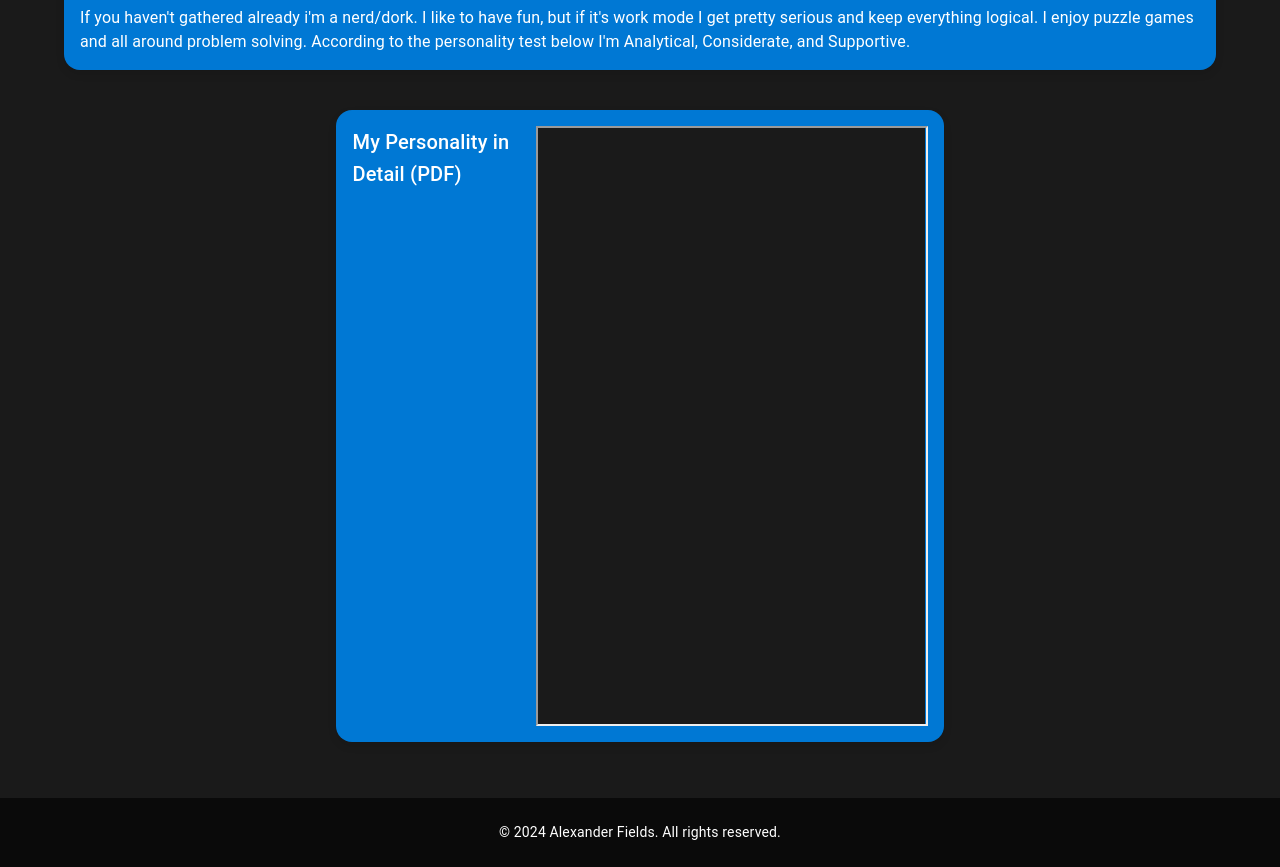
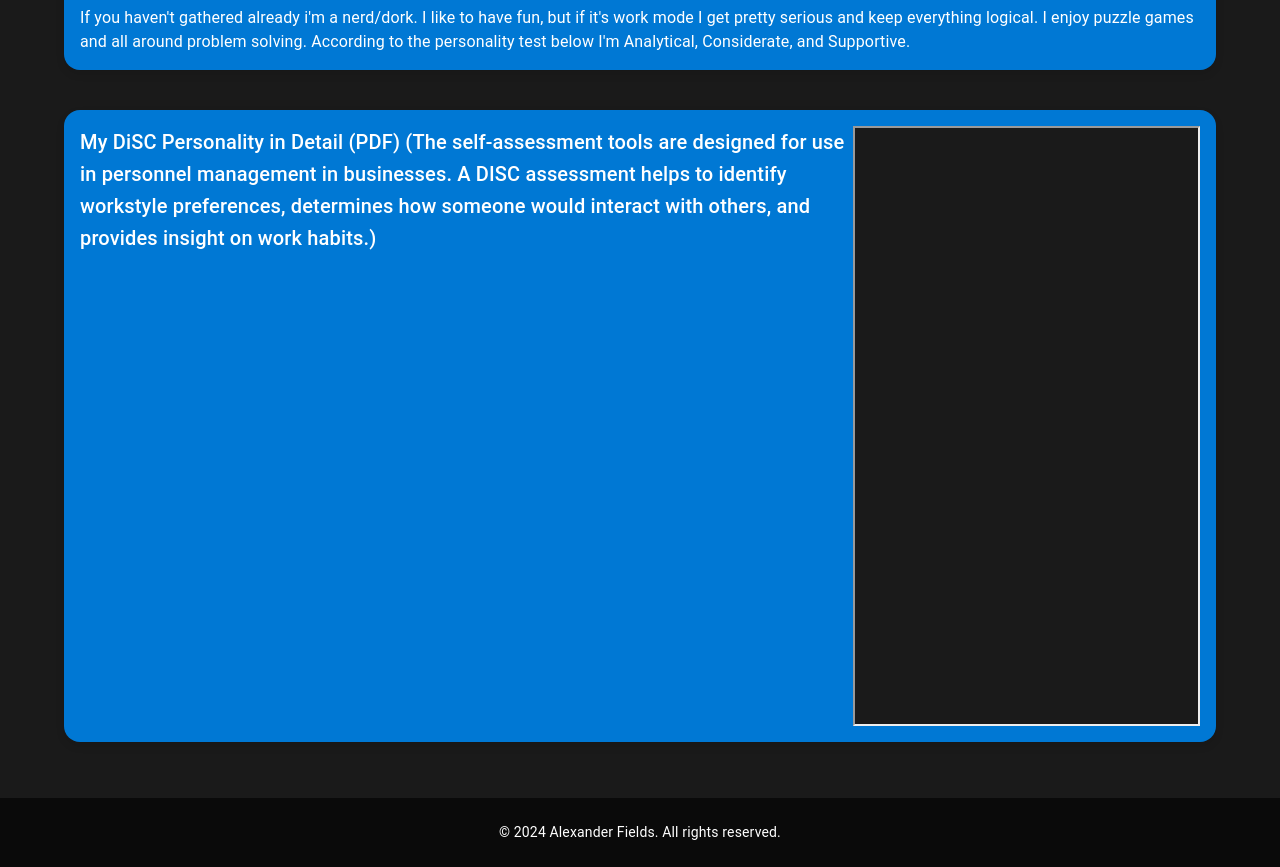
Before and after one commit to roku674/Website, a React (Create React App) app in the folder frontend/: page /personality in a window 1280 px wide. Shown: the part 980-1847 px from the top of the page. Built offline with nearby package versions, Linux system fonts and the light colour scheme; no server answers.

Commit message:
Update Personality.js

```diff
--- a/frontend/src/pages/Personality.js
+++ b/frontend/src/pages/Personality.js
@@ -60,7 +60,8 @@ const Personality = () => {
           <Grid item xs={12} md={8}>
             <Box className="bubble flex-start mb-4 p-3">
               <Typography variant="h6" gutterBottom>
-                My Personality in Detail (PDF)
+                My DiSC Personality in Detail (PDF)
+            (The self-assessment tools are designed for use in personnel management in businesses. A DISC assessment helps to identify workstyle preferences, determines how someone would interact with others, and provides insight on work habits.)
               </Typography>
               <iframe
                 src="/files/Alexander-Fields.pdf"
```
